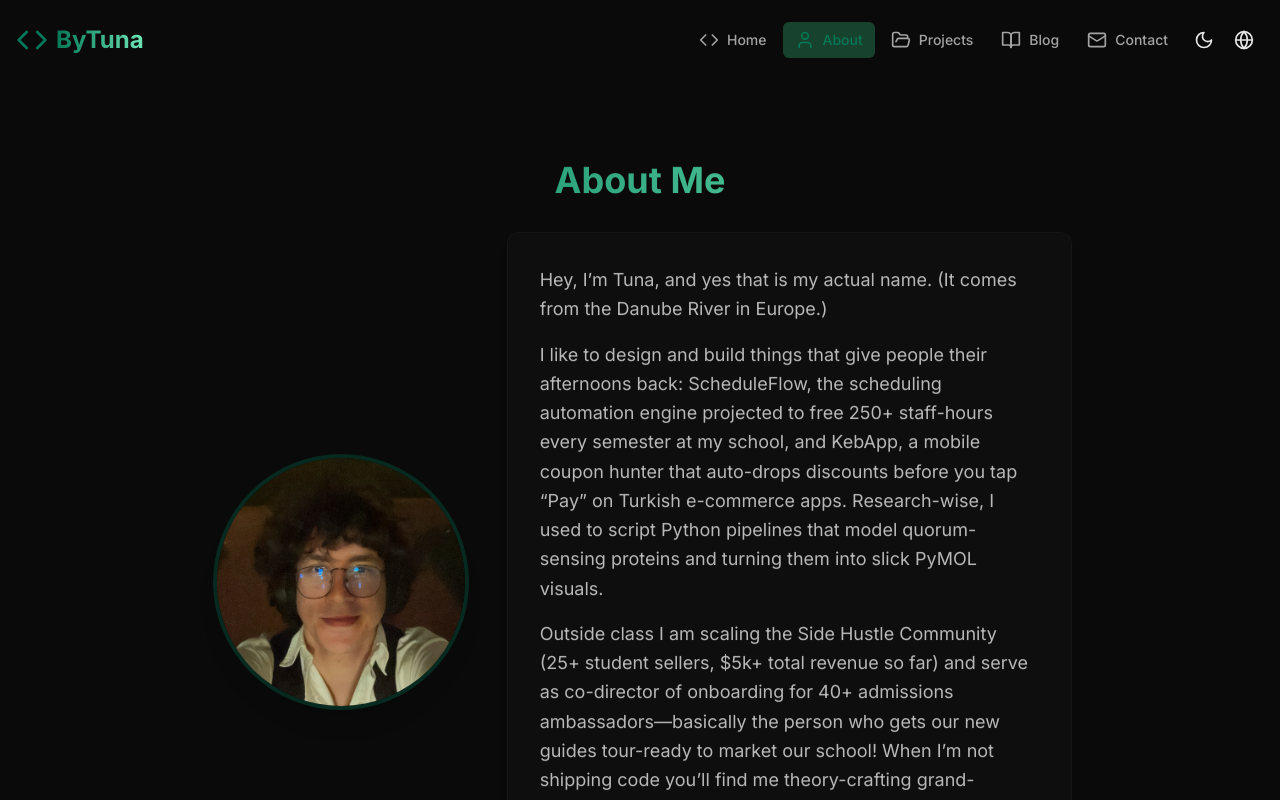
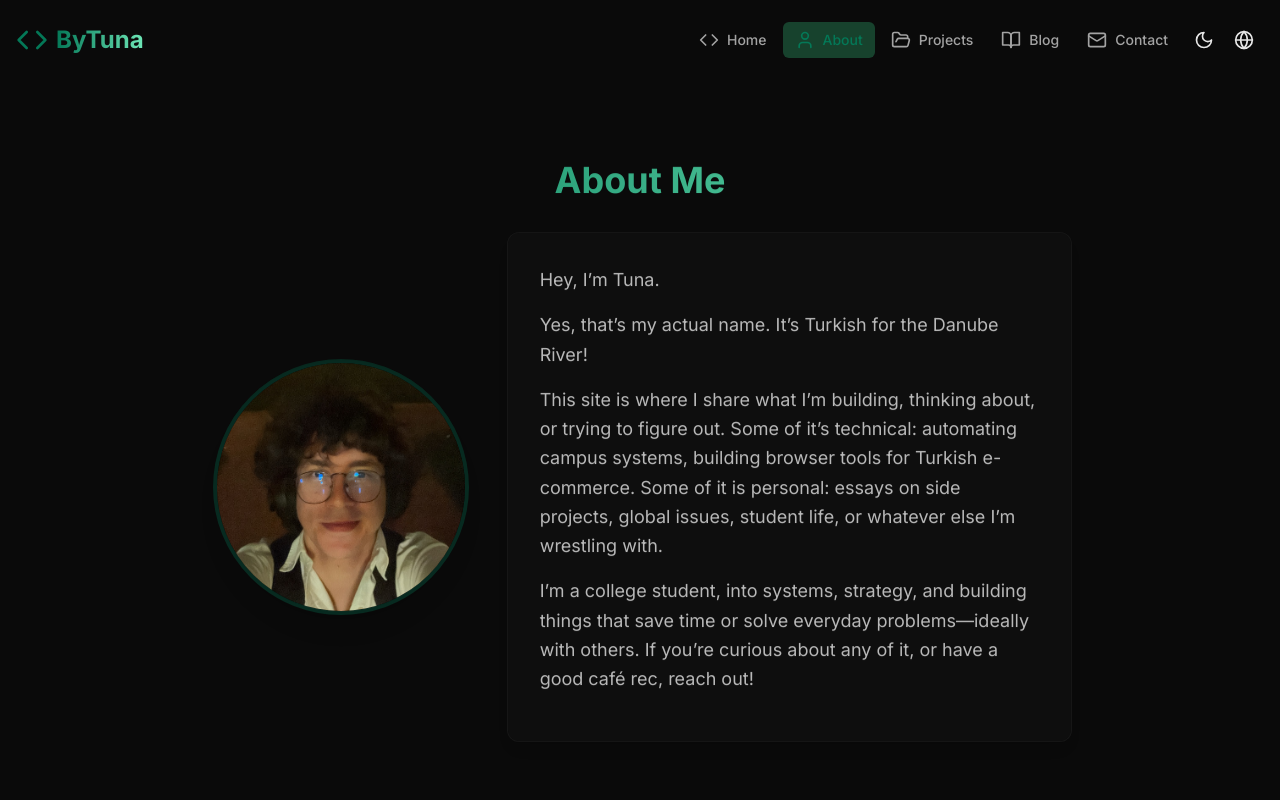
Before and after one commit to duna-akin/bytuna-website, a React (Vite) app: page /about in a window 1280 px wide. Shown: the top 800 px of the page. Built offline with nearby package versions, Linux system fonts and the light colour scheme.

Commit message:
update bio

```diff
--- a/src/pages/AboutPage.jsx
+++ b/src/pages/AboutPage.jsx
@@ -5,16 +5,18 @@ import { useLanguage } from '@/contexts/LanguageContext';
 const translations = {
   en: {
     pageTitle: "About Me",
-    par1: "Hey, I’m Tuna, and yes that is my actual name. (It comes from the Danube River in Europe.) ",
-    par2: "I like to design and build things that give people their afternoons back: ScheduleFlow, the scheduling automation engine projected to free 250+ staff-hours every semester at my school, and KebApp, a mobile coupon hunter that auto-drops discounts before you tap “Pay” on Turkish e-commerce apps. Research-wise, I used to script Python pipelines that model quorum-sensing proteins and turning them into slick PyMOL visuals.",
-    par3: "Outside class I am scaling the Side Hustle Community (25+ student sellers, $5k+ total revenue so far) and serve as co-director of onboarding for 40+ admissions ambassadors—basically the person who gets our new guides tour-ready to market our school! When I’m not shipping code you’ll find me theory-crafting grand-strategy games, planning urban walks, or perfecting the world’s slowest skateboard tricks. Got a project—or just a café rec? Let’s talk.",
-    },
+    line1: "Hey, I’m Tuna.",
+    line2: "Yes, that’s my actual name. It’s Turkish for the Danube River!",
+    line3: "This site is where I share what I’m building, thinking about, or trying to figure out. Some of it’s technical: automating campus systems, building browser tools for Turkish e-commerce. Some of it is personal: essays on side projects, global issues, student life, or whatever else I’m wrestling with.",
+    line4: "I’m a college student, into systems, strategy, and building things that save time or solve everyday problems—ideally with others. If you’re curious about any of it, or have a good café rec, reach out!"
+  },
   tr: {
     pageTitle: "Hakkımda",
-    par1: "Selamlar! Ben Tuna.",
-    par2: "Amerika'da %100 tam burslu olarak Yazılım Mühendisliği & İktisat okuyorum. İnsanlara öğleden sonralarını geri kazandıran işler geliştiriyorum: Her dönem personele 250+ saat kazandırması planlanan Slate CRM tabanlı planlama sistemi ScheduleFlow ve Türk e-ticaret uygulamalarında ödeme öncesi otomatik indirim uygulayan mobil kupon avcısı KebApp. Araştırma tarafında ise geçmişte quorum-sensing proteinlerini modelleyen Python betikleri yazıyor ve bunları şık PyMOL görsellerine dönüştürüyordum.",
-    par3: "Ders dışında, 25+ öğrenci girişimciyi bir araya getiren Side Hustle Community’yi büyütüyorum. (Şimdiden 5.000$+ ciro) 40+ kabul elçisinin onboarding süreçlerinden sorumlu eş-yöneticilik yapıyorum — yeni rehberleri okulu marketlemek için tura hazır hale getiren kişi yani. Kod yazmadığımda CK3 ya da EU4 gibi grand-strategy oyunlarında teoriler üretir, New York'ta şehir yürüyüşleri planlar veya dünyanın en yavaş kaykay numaralarını mükemmelleştirmeye çalışırım. Bir proje fikrin ya da sadece iyi bir cafe önerin mi var? Konuşmaktan çekinme.",
-    }
+    line1: "Selam, ben Tuna.",
+    line2: "Amerika’da tam burslu lisans okuyan bir Türk öğrenciyim. Bu site, üzerinde çalıştığım, düşündüğüm ya da anlamaya çalıştığım şeyleri paylaştığım bir alan.",
+    line3: "Bazıları teknik: kampüs sistemlerini otomatikleştirmek, Türk e-ticareti için tarayıcı araçları geliştirmek gibi. Bazıları ise daha kişisel: yan projeler, küresel meseleler, Amerika’daki öğrenci hayatı ya da kafamı kurcalayan konular üzerine yazılar.",
+    line4: "Sistemler, strateji ve zamanı boşa harcamayan çözümler üretmek ile ilgileniyorum—genelde birileriyle birlikte. İlginizi çeken bir şey olursa ya da güzel bir mekân öneriniz varsa, yazmaktan çekinmeyin."
+  }
 };
 
 const AboutPage = () => {
@@ -49,13 +51,16 @@ const AboutPage = () => {
           <Card className="glass-card p-2">
             <CardContent className="text-lg text-foreground/90 dark:text-foreground/80 leading-relaxed pt-6">
               <p className="mb-4">
-                {t('par1')}
+                {t('line1')}
               </p>
               <p className="mb-4">
-                {t('par2')}
+                {t('line2')}
               </p>
               <p className="mb-4">
-                {t('par3')}
+                {t('line3')}
+              </p>
+              <p className="mb-4">
+                {t('line4')}
               </p>
             </CardContent>
           </Card>
```
